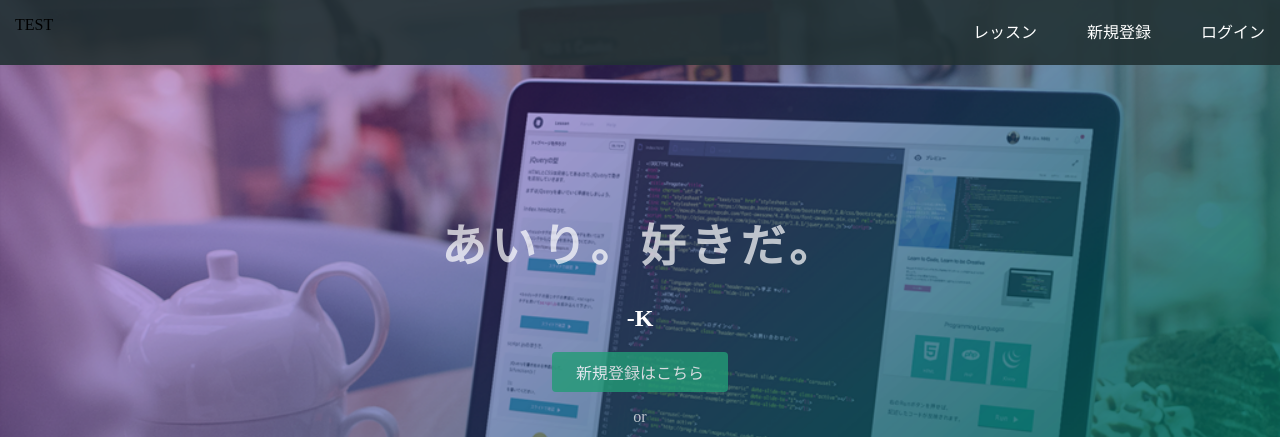
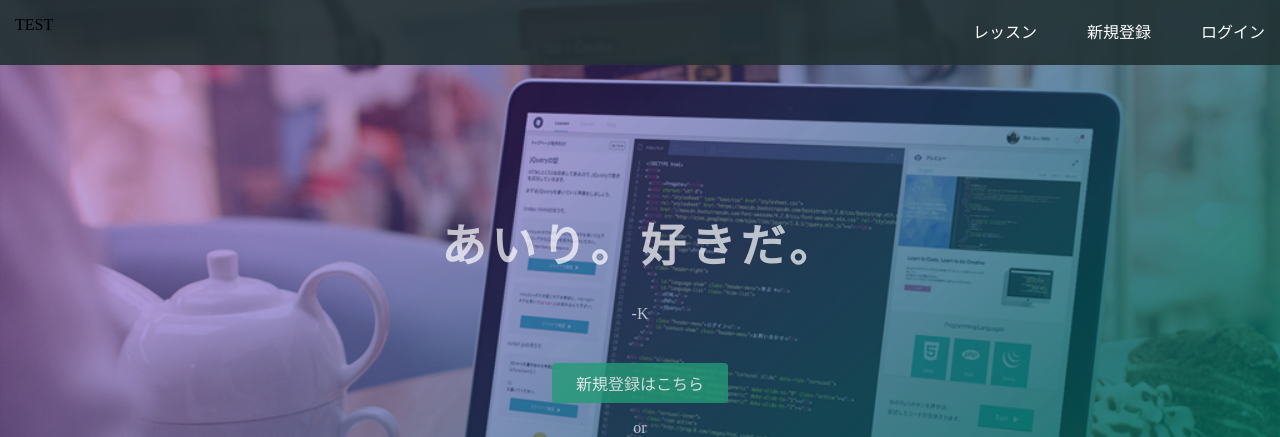
Before and after one commit to kaaoki/kaaoki.github.io, a plain HTML site: page index.html in a window 1280 px wide. Shown: the top 437 px of the page. Drawn offline with Linux system fonts and the light colour scheme.

Commit message:
Update index.html

```diff
--- a/index.html
+++ b/index.html
@@ -24,7 +24,7 @@
   <div class="top-wrapper">
     <div class="container">
       <h1>あいり。好きだ。</h1>
-      <h2>-K</h2>
+      <p>-K</p>
       <div class="btn-wrapper">
         <a href="#" class="btn signup">新規登録はこちら</a>
         <p>or</p>
```
